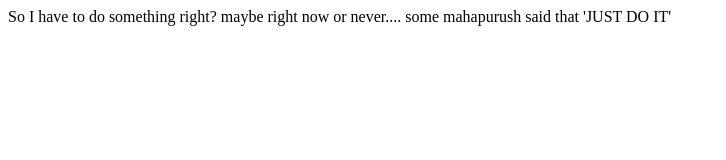
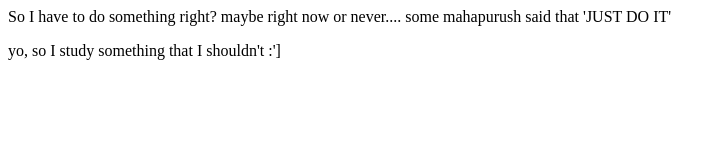
Before and after one commit to Singularity-lover/First_Trial_2, a plain HTML site: page index.html in a window 1280 px wide. Shown: the whole page, without its empty margins (0-726 px from the left). Drawn offline with Linux system fonts and the light colour scheme.

Commit message:
added another paragraph to use feature1 branch

```diff
--- a/index.html
+++ b/index.html
@@ -1 +1,2 @@
 <p>So I have to do something right? maybe right now or never.... some mahapurush said that 'JUST DO IT'</p>
+<p>yo, so I study something that I shouldn't  :']</p>
```
